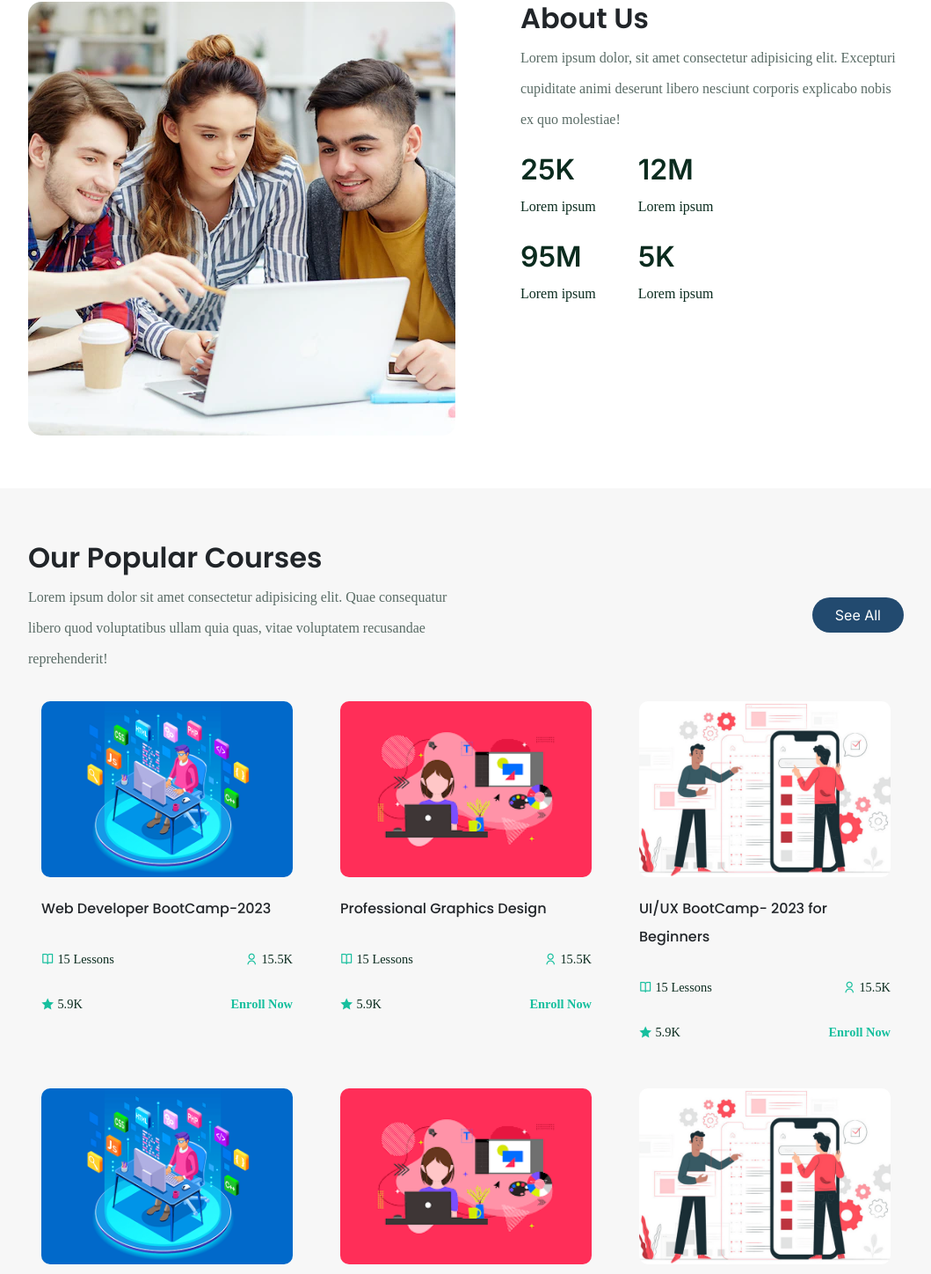
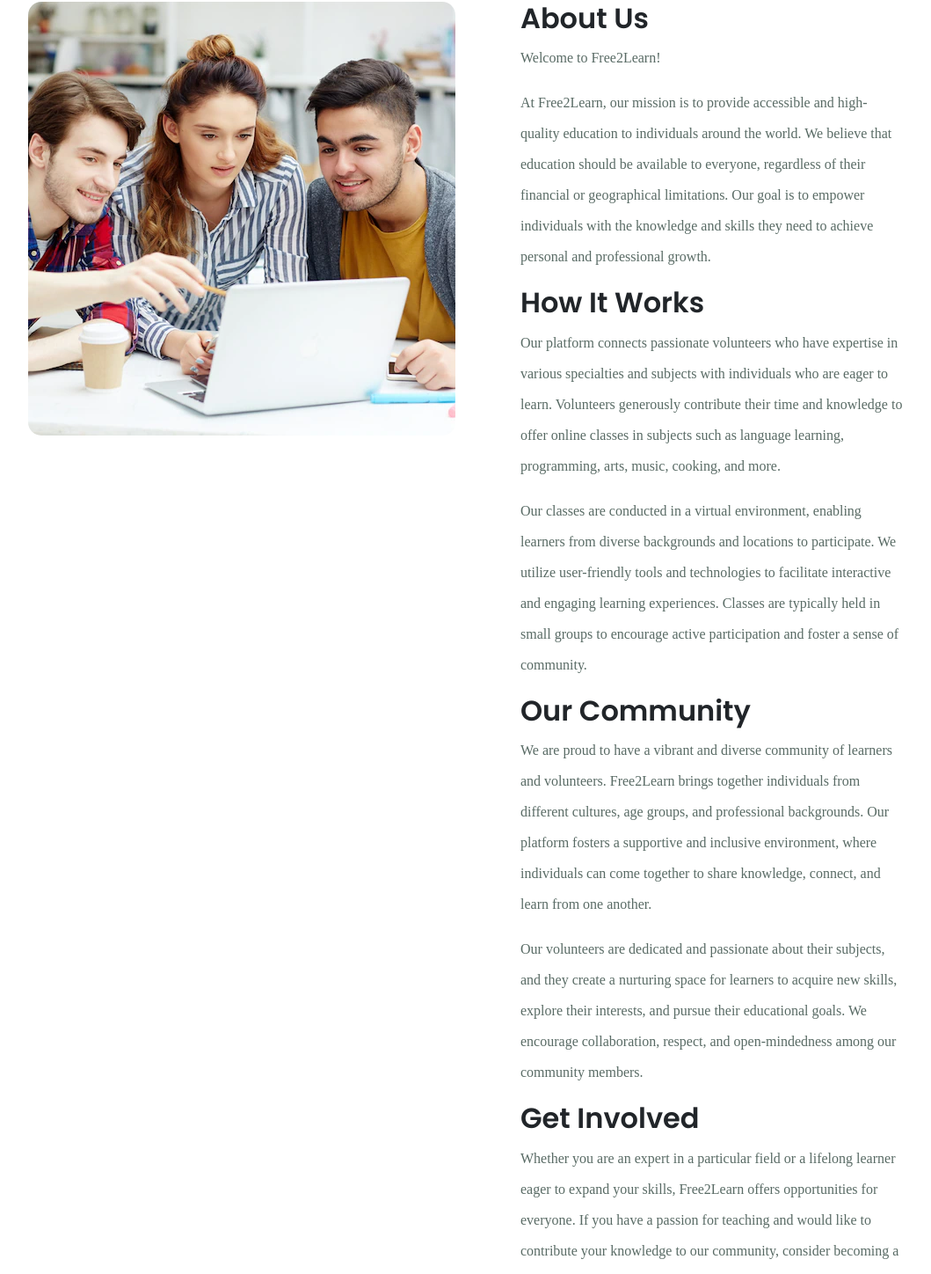
Before and after one commit to Free2Learn-Capstone/Free2Learn-Frontend, a Next.js app: page / in a window 1280 px wide. Shown: the part 758-2206 px from the top of the page at 88% size, without its empty margins (110-1169 px from the left). Built offline with nearby package versions, Linux system fonts and the light colour scheme; a web font is replaced by a local one.

Commit message:
abou us and privacy

```diff
--- a/src/app/components/About-us/AboutUs.tsx
+++ b/src/app/components/About-us/AboutUs.tsx
@@ -20,44 +20,66 @@ const AboutUs = () => {
         <div className="col col-lg-6 col-md-12">
           <div className="about__content">
             <h2>About Us</h2>
+            <p>Welcome to Free2Learn!</p>
             <p>
-                Lorem ipsum dolor, sit amet consectetur adipisicing elit.
-                Excepturi cupiditate animi deserunt libero nesciunt corporis
-                explicabo nobis ex quo molestiae!
+              At Free2Learn, our mission is to provide accessible and
+              high-quality education to individuals around the world. We believe
+              that education should be available to everyone, regardless of
+              their financial or geographical limitations. Our goal is to
+              empower individuals with the knowledge and skills they need to
+              achieve personal and professional growth.
             </p>
-              <div className="about__counter">
-                <div className=" d-flex gap-5 align-items-center">
-                  <div className="single__counter">
-                    <span className="counter">
-                      <CountUp start={0} end={25} duration={2} suffix="K" />
-                    </span>
-                    <p className="counter__title">Lorem ipsum</p>
-                  </div>
 
-                  <div className="single__counter">
-                    <span className="counter">
-                      <CountUp start={0} end={12} duration={2} suffix="M" />
-                    </span>
-                    <p className="counter__title">Lorem ipsum</p>
-                  </div>
-                </div>
+            <h2>How It Works</h2>
+            <p>
+              Our platform connects passionate volunteers who have expertise in
+              various specialties and subjects with individuals who are eager to
+              learn. Volunteers generously contribute their time and knowledge
+              to offer online classes in subjects such as language learning,
+              programming, arts, music, cooking, and more.
+            </p>
+            <p>
+              Our classes are conducted in a virtual environment, enabling
+              learners from diverse backgrounds and locations to participate. We
+              utilize user-friendly tools and technologies to facilitate
+              interactive and engaging learning experiences. Classes are
+              typically held in small groups to encourage active participation
+              and foster a sense of community.
+            </p>
 
-                <div className=" d-flex gap-5 align-items-center">
-                  <div className="single__counter">
-                    <span className="counter">
-                      <CountUp start={0} end={95} duration={2} suffix="M" />
-                    </span>
-                    <p className="counter__title">Lorem ipsum</p>
-                  </div>
+            <h2>Our Community</h2>
+            <p>
+              We are proud to have a vibrant and diverse community of learners
+              and volunteers. Free2Learn brings together individuals from
+              different cultures, age groups, and professional backgrounds. Our
+              platform fosters a supportive and inclusive environment, where
+              individuals can come together to share knowledge, connect, and
+              learn from one another.
+            </p>
+            <p>
+              Our volunteers are dedicated and passionate about their subjects,
+              and they create a nurturing space for learners to acquire new
+              skills, explore their interests, and pursue their educational
+              goals. We encourage collaboration, respect, and open-mindedness
+              among our community members.
+            </p>
 
-                  <div className="single__counter">
-                    <span className="counter">
-                      <CountUp start={0} end={5} duration={2} suffix="K" />
-                    </span>
-                    <p className="counter__title">Lorem ipsum</p>
-                  </div>
-                </div>
-              </div>
+            <h2>Get Involved</h2>
+            <p>
+              Whether you are an expert in a particular field or a lifelong
+              learner eager to expand your skills, Free2Learn offers
+              opportunities for everyone. If you have a passion for teaching and
+              would like to contribute your knowledge to our community, consider
+              becoming a volunteer instructor. You can share your expertise and
+              make a positive impact on the lives of learners worldwide.
+            </p>
+            <p>
+              If you're interested in taking classes, browse through our course
+              catalog to discover a wide range of subjects. Enroll in the
+              classes that align with your interests and embark on a journey of
+              continuous learning. Join our community today and unlock your
+              potential!
+            </p>
           </div>
         </div>
       </div>
--- a/src/app/components/Footer/Footer.tsx
+++ b/src/app/components/Footer/Footer.tsx
@@ -4,6 +4,7 @@ import React from "react";
 import Image from "next/image";
 import logoImg from "@assets/logo.png";
 import "./footer.css";
+
 
 const footerQuickLinks = [
   {
@@ -29,7 +30,7 @@ const footerQuickLinks = [
 const footerInfoLinks = [
   {
     display: "Privacy Policy",
-    url: "#",
+    url: "/PrivacyPolicyPage",
   },
   {
     display: "Membership",
--- a/src/app/components/Privacy-policy/PrivacyPolicy.tsx
+++ /dev/null
@@ -1,3 +0,0 @@
-"use client";
-
-import "./privacyPolicy.css";
--- /dev/null
+++ b/src/app/components/Privacy-policy/privacyPolicyPage.css
@@ -0,0 +1,38 @@
+.container {
+    max-width: 800px;
+    margin: 0 auto;
+    padding: 20px;
+  }
+
+  h1 {
+    font-size: 28px;
+    margin-bottom: 20px;
+  }
+
+  h2 {
+    font-size: 24px;
+    margin-bottom: 15px;
+  }
+
+  p {
+    font-size: 16px;
+    margin-bottom: 10px;
+  }
+
+  ul {
+    margin-bottom: 10px;
+    padding-left: 20px;
+  }
+
+  li {
+    margin-bottom: 5px;
+  }
+
+  a {
+    color: #007bff;
+    text-decoration: none;
+  }
+
+  a:hover {
+    text-decoration: underline;
+  }
```
Also changed, not shown: src/app/components/Privacy-policy/PrivacyPolicyPage.tsx (added, +150 -0 lines), src/app/components/Privacy-policy/privacyPolicy.css (deleted). Lines whose indentation alone changed are shown as unchanged.
